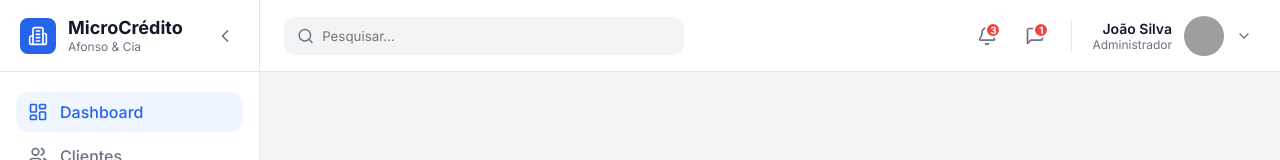
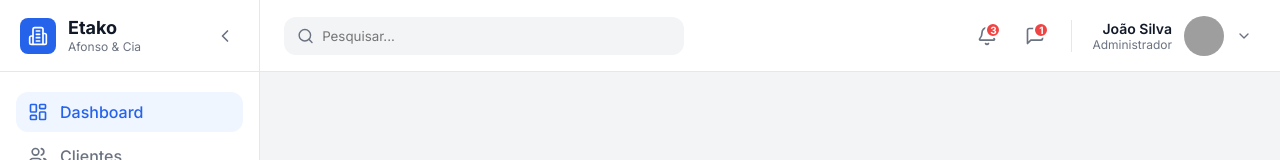
Before and after one commit to afonsoDomingos/credita, a Vue app: page /assinatura in a window 1280 px wide. Shown: the top 160 px of the page. Built offline with nearby package versions, Linux system fonts and the light colour scheme; grey boxes are pictures that could not be loaded.

Commit message:
chore: rename project to Etako

```diff
--- a/index.html
+++ b/index.html
@@ -4,7 +4,7 @@
     <meta charset="UTF-8" />
     <link rel="icon" type="image/svg+xml" href="/favicon.svg" />
     <meta name="viewport" content="width=device-width, initial-scale=1.0" />
-    <title>microcredito</title>
+    <title>Etako</title>
   </head>
   <body>
     <div id="app"></div>
--- a/package.json
+++ b/package.json
@@ -1,5 +1,5 @@
 {
-  "name": "microcredito",
+  "name": "etako",
   "private": true,
   "version": "0.0.0",
   "type": "module",
--- a/src/components/Sidebar.vue
+++ b/src/components/Sidebar.vue
@@ -6,7 +6,7 @@
           <Building2 color="white" :size="20" />
         </div>
         <div class="company-info">
-          <h2 class="font-bold text-lg">MicroCrédito</h2>
+          <h2 class="font-bold text-lg">Etako</h2>
           <p class="text-xs text-muted">Afonso & Cia</p>
         </div>
       </div>
```
Also changed, not shown: 1 other file (tests, documents, lock files or other folders).
